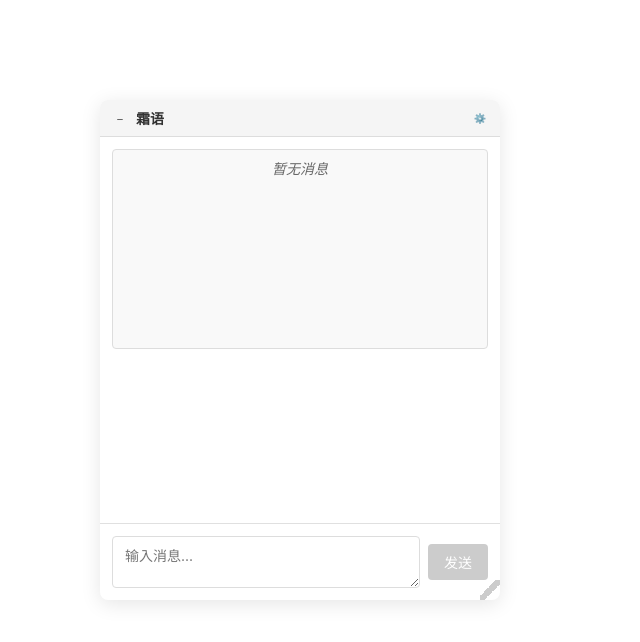
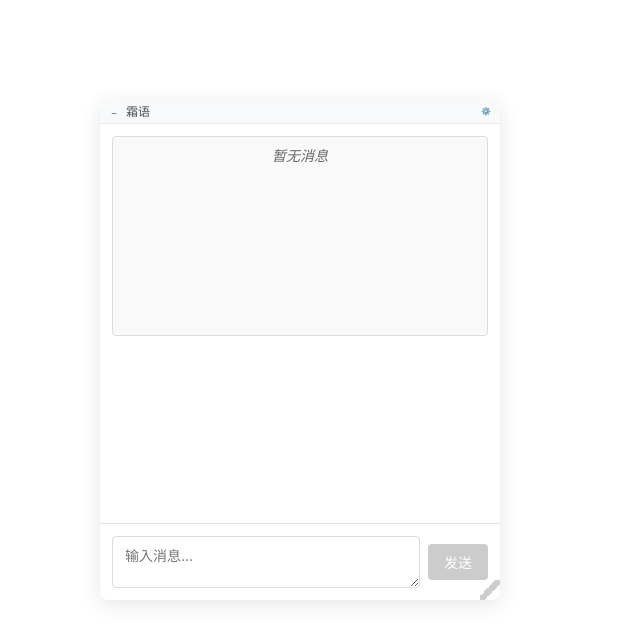
Before and after one commit to YeShuang25/ShuangDialog, a React app: page / in a window 1280 px wide. Shown: the top 642 px of the page, without its empty margins (0-640 px from the left). Built offline with nearby package versions, Linux system fonts and the light colour scheme; the HTML template or start-up script is replaced by a standard one.

Commit message:
style(ui): 调整浮动窗口的样式和间距
- 减小内边距和元素尺寸以更紧凑布局
- 更新颜色方案使用更柔和的色调
- 统一按钮的悬停效果和圆角大小
- 优化标题和按钮的字体大小与行高

```diff
--- a/src/ui/components/layout/FloatingWindow.tsx
+++ b/src/ui/components/layout/FloatingWindow.tsx
@@ -168,36 +168,38 @@ export const FloatingWindow: React.FC<FloatingWindowProps> = ({
         <div
           ref={headerRef}
           style={{
-            padding: '8px 12px',
-            backgroundColor: '#f5f5f5',
-            borderBottom: '1px solid #ddd',
+            padding: '4px 8px',
+            backgroundColor: '#f8f9fa',
+            borderBottom: '1px solid #e9ecef',
             borderRadius: '8px 8px 0 0',
             display: 'flex',
             justifyContent: 'space-between',
             alignItems: 'center',
             cursor: 'move',
-            userSelect: 'none'
+            userSelect: 'none',
+            height: '24px',
+            minHeight: '24px'
           }}
           onMouseDown={handleMouseDown}
         >
           {/* 左侧：标题和最小化图标 */}
-          <div style={{ display: 'flex', alignItems: 'center', gap: '8px' }}>
+          <div style={{ display: 'flex', alignItems: 'center', gap: '6px' }}>
             <div
               onClick={toggleMinimize}
               style={{
                 cursor: 'pointer',
-                width: '16px',
-                height: '16px',
+                width: '12px',
+                height: '12px',
                 display: 'flex',
                 alignItems: 'center',
                 justifyContent: 'center',
-                fontSize: '12px',
-                color: '#666',
-                borderRadius: '2px',
+                fontSize: '10px',
+                color: '#6c757d',
+                borderRadius: '1px',
                 transition: 'background-color 0.2s'
               }}
               onMouseEnter={(e) => {
-                e.currentTarget.style.backgroundColor = 'rgba(0,0,0,0.1)';
+                e.currentTarget.style.backgroundColor = 'rgba(0,0,0,0.05)';
               }}
               onMouseLeave={(e) => {
                 e.currentTarget.style.backgroundColor = 'transparent';
@@ -206,32 +208,38 @@ export const FloatingWindow: React.FC<FloatingWindowProps> = ({
             >
               −
             </div>
-            <div style={{ fontWeight: 'bold', color: '#333', fontSize: '14px' }}>
+            <div style={{
+              fontWeight: '500',
+              color: '#495057',
+              fontSize: '12px',
+              lineHeight: '1'
+            }}>
               {title}
             </div>
           </div>
 
           {/* 右侧：设置按钮和关闭按钮 */}
-          <div style={{ display: 'flex', alignItems: 'center', gap: '8px' }}>
+          <div style={{ display: 'flex', alignItems: 'center', gap: '6px' }}>
             {onSettings && (
               <button
                 onClick={onSettings}
                 style={{
-                  width: '16px',
-                  height: '16px',
+                  width: '12px',
+                  height: '12px',
                   border: 'none',
                   backgroundColor: 'transparent',
-                  borderRadius: '2px',
+                  borderRadius: '1px',
                   cursor: 'pointer',
                   display: 'flex',
                   alignItems: 'center',
                   justifyContent: 'center',
-                  fontSize: '10px',
-                  color: '#666',
-                  transition: 'background-color 0.2s'
+                  fontSize: '8px',
+                  color: '#6c757d',
+                  transition: 'background-color 0.2s',
+                  lineHeight: '1'
                 }}
                 onMouseEnter={(e) => {
-                  e.currentTarget.style.backgroundColor = 'rgba(0,0,0,0.1)';
+                  e.currentTarget.style.backgroundColor = 'rgba(0,0,0,0.05)';
                 }}
                 onMouseLeave={(e) => {
                   e.currentTarget.style.backgroundColor = 'transparent';
@@ -245,26 +253,27 @@ export const FloatingWindow: React.FC<FloatingWindowProps> = ({
               <button
                 onClick={onClose}
                 style={{
-                  width: '16px',
-                  height: '16px',
+                  width: '12px',
+                  height: '12px',
                   border: 'none',
                   backgroundColor: 'transparent',
-                  borderRadius: '2px',
+                  borderRadius: '1px',
                   cursor: 'pointer',
                   display: 'flex',
                   alignItems: 'center',
                   justifyContent: 'center',
-                  fontSize: '12px',
-                  color: '#666',
-                  transition: 'background-color 0.2s'
+                  fontSize: '10px',
+                  color: '#6c757d',
+                  transition: 'background-color 0.2s',
+                  lineHeight: '1'
                 }}
                 onMouseEnter={(e) => {
-                  e.currentTarget.style.backgroundColor = 'rgba(255,0,0,0.2)';
-                  e.currentTarget.style.color = '#ff4444';
+                  e.currentTarget.style.backgroundColor = 'rgba(255,0,0,0.1)';
+                  e.currentTarget.style.color = '#dc3545';
                 }}
                 onMouseLeave={(e) => {
                   e.currentTarget.style.backgroundColor = 'transparent';
-                  e.currentTarget.style.color = '#666';
+                  e.currentTarget.style.color = '#6c757d';
                 }}
                 title="关闭"
               >
```
